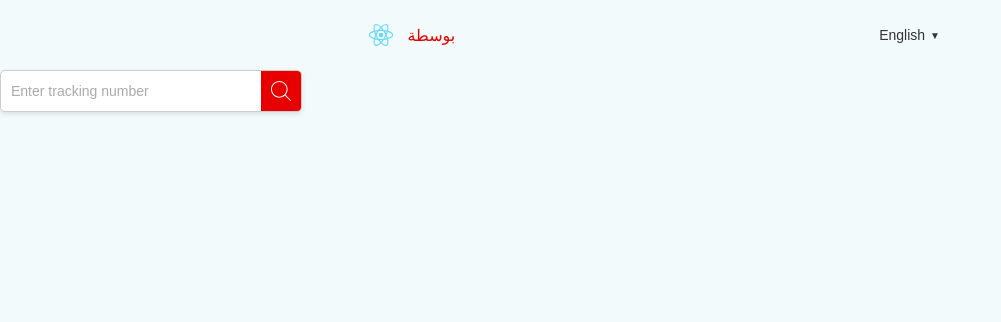
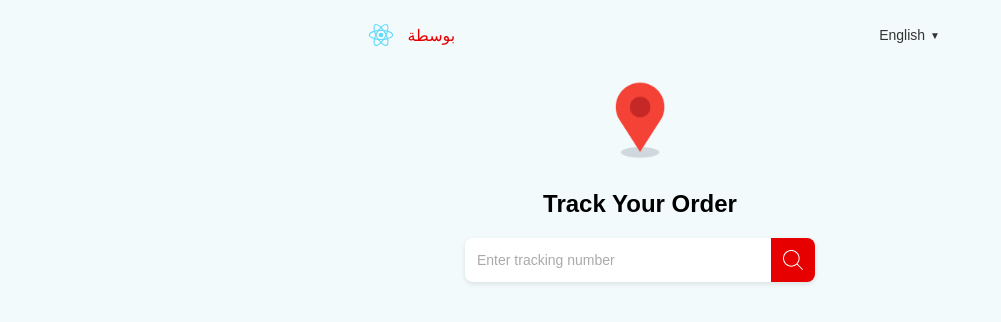
Before and after one commit to menna2812m/shipment-tracking, a React (Create React App) app: page / in a window 1280 px wide. Shown: the top 322 px of the page, without its empty margins (0-1001 px from the left). Built offline with nearby package versions, Linux system fonts and the light colour scheme.

Commit message:
feat: tracking search component

```diff
--- a/src/App.js
+++ b/src/App.js
@@ -1,12 +1,12 @@
 import './App.css';
 import Header from "./components/Header/Header";
-import AppSearch from "./components/AppSearch/AppSearch";
+import AppTrackingSearch from "./components/AppTrackingSearch/AppTrackingSearch";
 
 function App() {
   return (
     <div className="App">
        <Header />
-       <AppSearch />
+       <AppTrackingSearch />
     </div>
   );
 }
--- a/src/components/AppSearch/AppSearch.css
+++ b/src/components/AppSearchBar/AppSearchBar.css
@@ -1,9 +1,8 @@
 .search-bar {
     display: flex;
     align-items: center;
-    width: 300px; /* Adjust width as needed */
-    border: 1px solid #ccc;
-    border-radius: 5px;
+    width: 350px; /* Adjust width as needed */
+    border-radius: 8px;
     overflow: hidden;
     box-shadow: 0px 2px 5px rgba(0, 0, 0, 0.1); /* For the shadow effect */
     background-color: #fff;
@@ -12,7 +11,7 @@
   .search-button {
     background-color: #e60000; /* Red color for the button */
     border: none;
-    padding: 10px;
+    padding: 12px;
     display: flex;
     align-items: center;
     justify-content: center;
@@ -34,7 +33,7 @@
   .search-input {
     flex: 1; /* Takes up remaining space */
     border: none;
-    padding: 10px;
+    padding: 12px;
     font-size: 14px;
     color: #333;
     outline: none; /* Removes the outline on focus */
--- a/src/components/AppSearch/AppSearch.js
+++ b/src/components/AppSearchBar/AppSearchBar.js
@@ -1,9 +1,9 @@
 
 import React, { useState } from "react";
-import "./AppSearch.css";
+import "./AppSearchBar.css";
 import search from '../../assets/images/search.svg';
 
-const AppSearch = () => {
+const AppSearchBar = () => {
     const [searchQuery, setSearchQuery] = useState("");
 
     const handleSearch = () => {
@@ -27,4 +27,4 @@ const AppSearch = () => {
       </div>
     );
   };
-  export default AppSearch;
+  export default AppSearchBar;
--- /dev/null
+++ b/src/components/AppTrackingSearch/AppTrackingSearch.css
@@ -0,0 +1,10 @@
+.tracking-search {
+  display: flex;
+  flex-direction: column;
+  align-items: center;
+  justify-content: center;
+}
+.location-icon {
+  width: 100px;
+  height: 100px;
+}
--- /dev/null
+++ b/src/components/AppTrackingSearch/AppTrackingSearch.js
@@ -0,0 +1,16 @@
+import React from "react";
+import AppSearchBar from "../AppSearchBar/AppSearchBar";
+import gps from "../../assets/images/gps.png";
+import "./AppTrackingSearch.css";
+
+const AppTrackingSearch = () => {
+  return (
+    <div className="tracking-search">
+        <img  alt="location icon" src={gps} className="location-icon"/>
+      <h2>Track Your Order</h2>
+      <AppSearchBar />
+    </div>
+  );
+};
+
+export default AppTrackingSearch;
```
